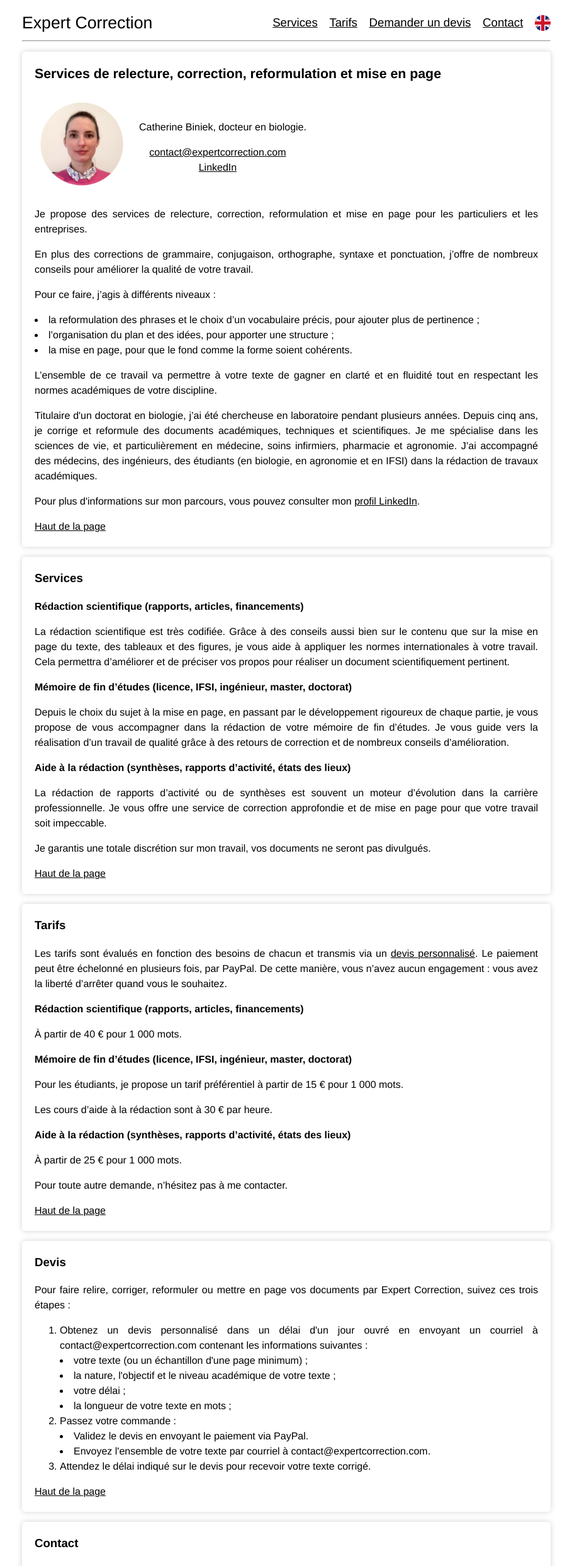
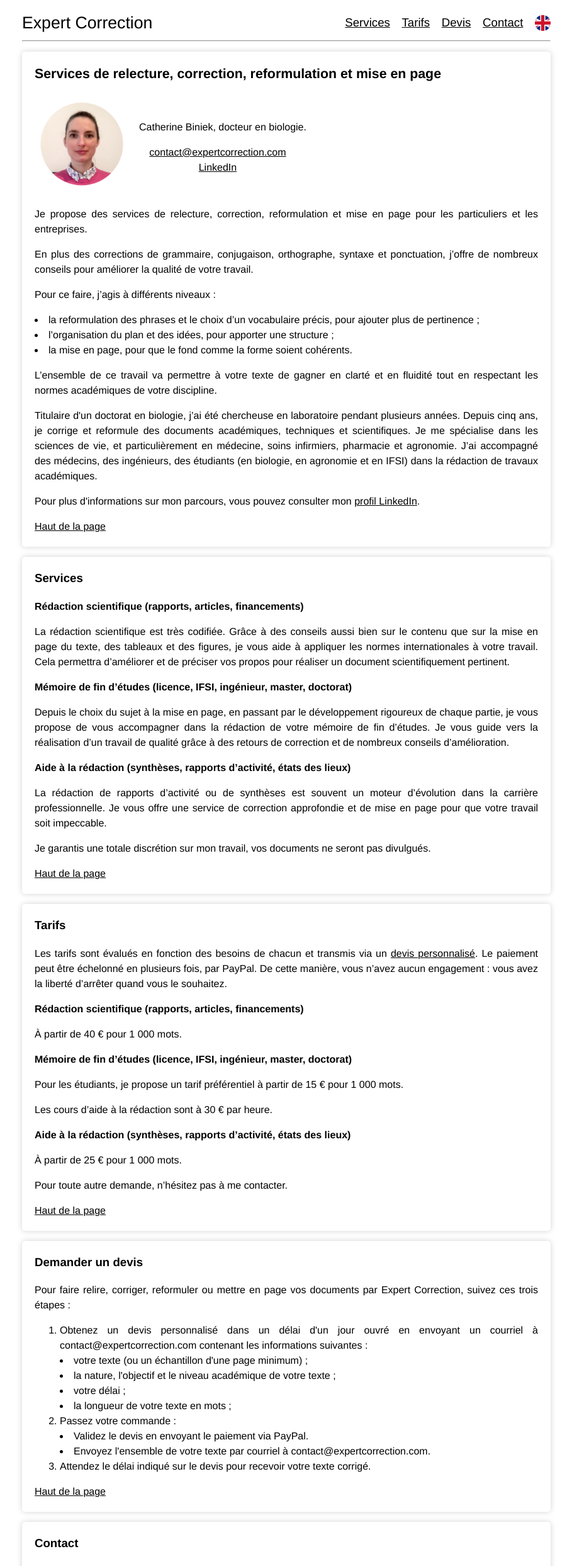
Before and after one commit to ExpertCorrection/expertcorrection.github.io, a plain HTML site: page index.html in a window 1280 px wide. Shown: the top 2486 px of the page at 63% size, without its empty margins (185-1094 px from the left). Drawn offline with Linux system fonts and the light colour scheme.

Commit message:
update devis index.html

```diff
--- a/index.html
+++ b/index.html
@@ -20,7 +20,7 @@
             <ul id="menu">
                 <li><a href="#services">Services</a></li>
                 <li><a href="#pricing">Tarifs</a></li>
-                <li><a href="#request">Demander un devis</a></li>
+                <li><a href="#request">Devis</a></li>
                 <li><a href="#contact">Contact</a></li>
                 <li><a id="flag" href="index_eng.html"><img src="flag_unitedkingdom.png" alt="uk flag" width="25px"></a>
                 </li>
@@ -117,7 +117,7 @@
         </div>
 
         <div id="request" class="card">
-            <h2>Devis</h2>
+            <h2>Demander un devis</h2>
             <p>Pour faire relire, corriger, reformuler ou mettre en page vos documents par Expert Correction, suivez ces
                 trois étapes :</p>
             <ol>
```
